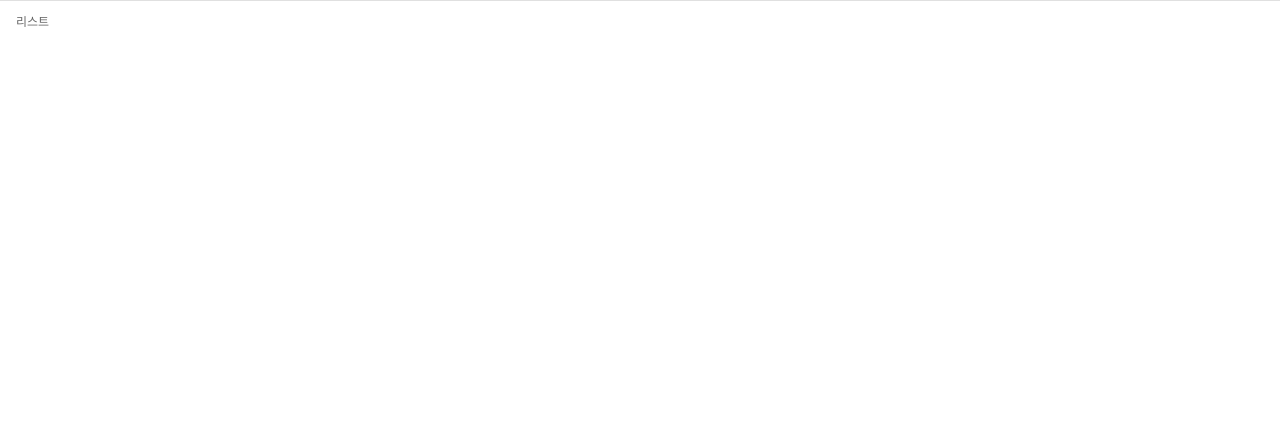
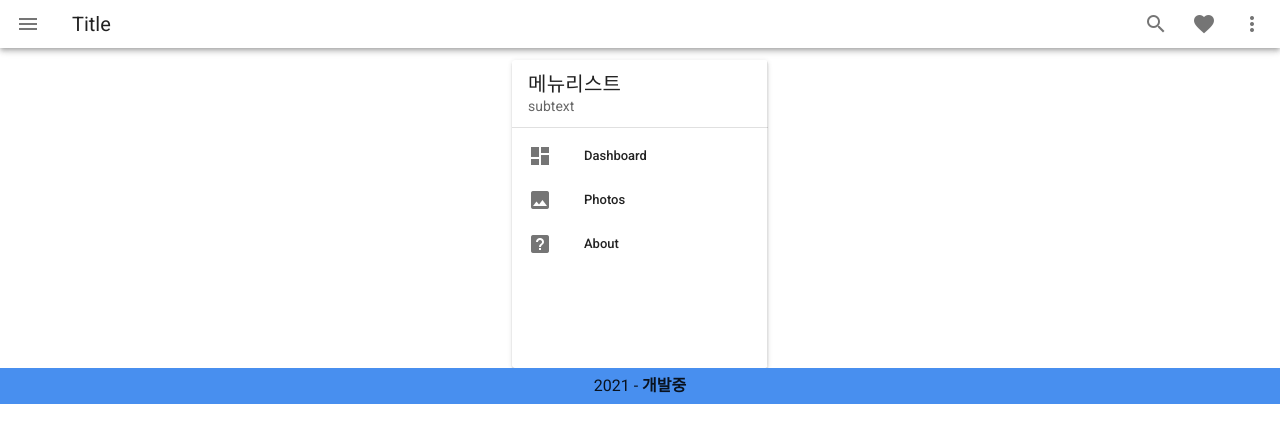
Before and after one commit to jangjaeH/PortalView, a Vue app: page / in a window 1280 px wide. Shown: the top 442 px of the page. Built offline with nearby package versions, Linux system fonts and the light colour scheme.

Commit message:
:rocket: update:layout Initial Configuration

```diff
--- a/src/App.vue
+++ b/src/App.vue
@@ -1,21 +1,24 @@
 <template>
-  <div id="app">
-    <Thelayout>
+  <v-app id="app">
+    <TheLayout>
 
-    </Thelayout>
-  </div>
+    </TheLayout>
+  </v-app>
 </template>
 
 <script lang="ts">
 import { Vue, Component } from 'vue-property-decorator';
-import Thelayout from './layout/general/TheLayout.vue';
+import TheLayout from './layout/general/TheLayout.vue';
 
 @Component({
   name: 'App',
   components: {
-    Thelayout
+    TheLayout
   }
 })
 export default class App extends Vue {
 }
 </script>
+<style scoped>
+
+</style>
--- a/src/layout/general/TheLayout.vue
+++ b/src/layout/general/TheLayout.vue
@@ -1,18 +1,27 @@
 <template>
     <div>
-        <leftbar></leftbar>
+        <TopBar></TopBar>
+        <LeftBar></LeftBar>
+        <FooTerBar></FooTerBar>
     </div>
 </template>
 
 <script lang="ts">
 import { Vue, Component } from 'vue-property-decorator';
-import leftbar from './component/left-bar.vue';
+import LeftBar from './component/left-bar.vue';
+import TopBar from './component/top-bar.vue';
+import FooTerBar from './component/footer-bar.vue'
 @Component({
   name: 'TheLayout',
   components: {
-      leftbar
+      LeftBar,
+      TopBar,
+      FooTerBar
   }
 })
 export default class TheLayout extends Vue {
 }
 </script>
+<style scoped>
+
+</style>
--- /dev/null
+++ b/src/layout/general/component/footer-bar.vue
@@ -0,0 +1,34 @@
+<template>
+  <v-footer
+    height="auto"
+    color="primary lighten-1"
+  >
+    <v-layout
+      justify-center
+      row
+      wrap
+    >
+      <v-col
+        class="text-center"
+        cols="12"
+      >
+        {{ new Date().getFullYear() }} - <strong>개발중</strong>
+      </v-col>
+    </v-layout>
+  </v-footer>
+</template>
+
+<script lang="ts">
+import { Vue, Component } from 'vue-property-decorator';
+@Component({
+  name: 'FooTerBar',
+  components: {
+
+  }
+})
+export default class FooTerBar extends Vue {
+}
+</script>
+<style scoped>
+
+</style>
--- a/src/layout/general/component/left-bar.vue
+++ b/src/layout/general/component/left-bar.vue
@@ -1,14 +1,43 @@
 <template>
-    <div>
-        <v-divider/>
-        <v-list
-            nav
-            dense
-            subheader
+  <v-card
+    height="100%"
+    width="256"
+    class="mx-auto"
+  >
+    <v-navigation-drawer permanent>
+      <v-list-item>
+        <v-list-item-content>
+          <v-list-item-title class="text-h6">
+            메뉴리스트
+          </v-list-item-title>
+          <v-list-item-subtitle>
+            subtext
+          </v-list-item-subtitle>
+        </v-list-item-content>
+      </v-list-item>
+
+      <v-divider></v-divider>
+
+      <v-list
+        dense
+        nav
+      >
+        <v-list-item
+          v-for="item in items"
+          :key="item.title"
+          link
         >
-            <v-subheader>리스트</v-subheader>
-        </v-list>
-    </div>
+          <v-list-item-icon>
+            <v-icon>{{ item.icon }}</v-icon>
+          </v-list-item-icon>
+
+          <v-list-item-content>
+            <v-list-item-title>{{ item.title }}</v-list-item-title>
+          </v-list-item-content>
+        </v-list-item>
+      </v-list>
+    </v-navigation-drawer>
+  </v-card>
 </template>
 
 <script lang="ts">
@@ -20,5 +49,18 @@ import { Vue, Component } from 'vue-property-decorator';
   }
 })
 export default class Leftbar extends Vue {
+     data () {
+      return {
+        items: [
+          { title: 'Dashboard', icon: 'mdi-view-dashboard' },
+          { title: 'Photos', icon: 'mdi-image' },
+          { title: 'About', icon: 'mdi-help-box' },
+        ],
+        right: null,
+      }
+    }
 }
 </script>
+<style scoped>
+
+</style>
--- a/src/layout/general/component/top-bar.vue
+++ b/src/layout/general/component/top-bar.vue
@@ -1,7 +1,29 @@
 <template>
-    <div>
+  <v-card
+    flat
+    height="60px"
+    tile
+  >
+    <v-toolbar dense>
+      <v-app-bar-nav-icon></v-app-bar-nav-icon>
 
-    </div>
+      <v-toolbar-title>Title</v-toolbar-title>
+
+      <v-spacer></v-spacer>
+
+      <v-btn icon>
+        <v-icon>mdi-magnify</v-icon>
+      </v-btn>
+
+      <v-btn icon>
+        <v-icon>mdi-heart</v-icon>
+      </v-btn>
+
+      <v-btn icon>
+        <v-icon>mdi-dots-vertical</v-icon>
+      </v-btn>
+    </v-toolbar>
+  </v-card>
 </template>
 
 <script lang="ts">
@@ -15,3 +37,6 @@ import { Vue, Component } from 'vue-property-decorator';
 export default class Topbar extends Vue {
 }
 </script>
+<style scoped>
+
+</style>
--- a/src/views/Home.vue
+++ b/src/views/Home.vue
@@ -13,3 +13,6 @@ import { Vue, Component } from 'vue-property-decorator';
 export default class Home extends Vue {
 }
 </script>
+<style scoped>
+
+</style>
```
Also changed, not shown: src/layout/general/component/footer.vue (deleted, +0 -17 lines).
